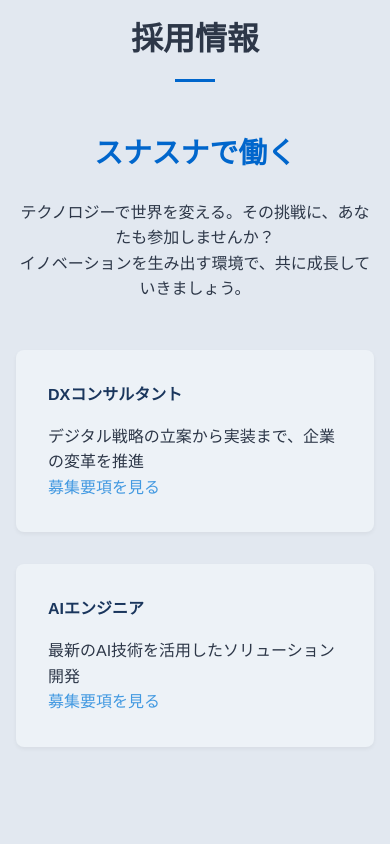
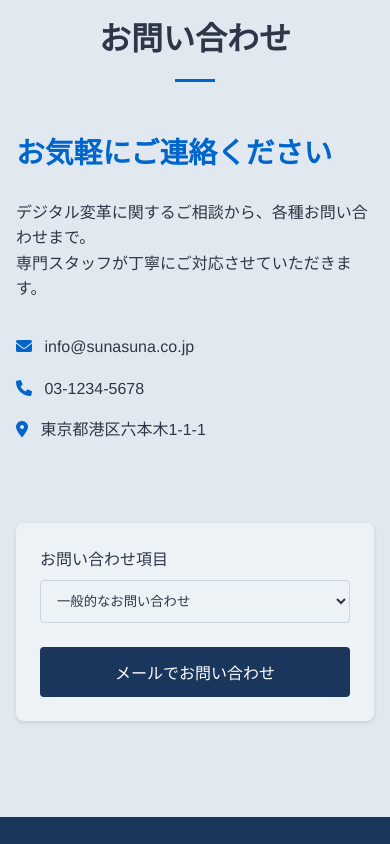
Before and after one commit to SunagaItsuki/corp-site-sample, a plain HTML site: page index.html in a window 390 px wide. Shown: the part 5100-5944 px from the top of the page. Drawn offline with nearby package versions, Linux system fonts and the light colour scheme.

Commit message:
fix: すべてのHTMLファイルから採用情報を削除

```diff
--- a/index.html
+++ b/index.html
@@ -34,7 +34,6 @@
                         <li><a href="/#services">事業紹介</a></li>
                         <li><a href="/cases/">導入事例</a></li>
                         <li><a href="/#news">ニュース</a></li>
-                        <li><a href="/#recruit">採用情報</a></li>
                         <li><a href="/#contact">お問い合わせ</a></li>
                     </ul>
                 </div>
@@ -54,7 +53,6 @@
                     <li><a href="/#services">事業紹介</a></li>
                     <li><a href="/cases/">導入事例</a></li>
                     <li><a href="/#news">ニュース</a></li>
-                    <li><a href="/#recruit">採用情報</a></li>
                     <li><a href="/#contact">お問い合わせ</a></li>
                 </ul>
                 <button class="theme-toggle" aria-label="テーマ切り替え" id="theme-toggle-btn">
@@ -171,29 +169,6 @@
             </div>
         </section>
 
-        <section id="recruit" class="recruit-section">
-            <h2>採用情報</h2>
-            <div class="recruit-content">
-                <div class="recruit-text">
-                    <h3>スナスナで働く</h3>
-                    <p>テクノロジーで世界を変える。その挑戦に、あなたも参加しませんか？<br>
-                    イノベーションを生み出す環境で、共に成長していきましょう。</p>
-                </div>
-                <div class="recruit-positions">
-                    <div class="position-card">
-                        <h4>DXコンサルタント</h4>
-                        <p>デジタル戦略の立案から実装まで、企業の変革を推進</p>
-                        <a href="/recruit/dx-consultant.html" class="position-link">募集要項を見る</a>
-                    </div>
-                    <div class="position-card">
-                        <h4>AIエンジニア</h4>
-                        <p>最新のAI技術を活用したソリューション開発</p>
-                        <a href="#" class="position-link">募集要項を見る</a>
-                    </div>
-                </div>
-            </div>
-        </section>
-
         <section id="contact" class="contact-section">
             <h2>お問い合わせ</h2>
             <div class="contact-content">
@@ -215,7 +190,6 @@
                             <option value="service">サービスに関するお問い合わせ</option>
                             <option value="support">サポートに関するお問い合わせ</option>
                             <option value="business">業務提携のご相談</option>
-                            <option value="recruitment">採用に関するお問い合わせ</option>
                         </select>
                     </div>
                     <button id="contact-button" class="submit-btn">メールでお問い合わせ</button>
@@ -245,14 +219,6 @@
                     </ul>
                 </div>
                 <div class="footer-section">
-                    <h4>採用情報</h4>
-                    <ul>
-                        <li><a href="/recruit/">募集職種</a></li>
-                        <li><a href="/recruit/culture.html">企業文化</a></li>
-                        <li><a href="/recruit/benefits.html">福利厚生</a></li>
-                    </ul>
-                </div>
-                <div class="footer-section">
                     <h4>お問い合わせ</h4>
                     <ul>
                         <li><a href="/#contact">お問い合わせフォーム</a></li>
```
Also changed, not shown: about/company.html (+0 -10 lines), about/history.html (+0 -10 lines), about/philosophy.html (+0 -10 lines), cases/ec-cloud-migration.html (+1 -10 lines), cases/index.html (+1 -10 lines), cases/mobile-app-design.html (+0 -9 lines), cases/reservation-system.html (+0 -9 lines).
